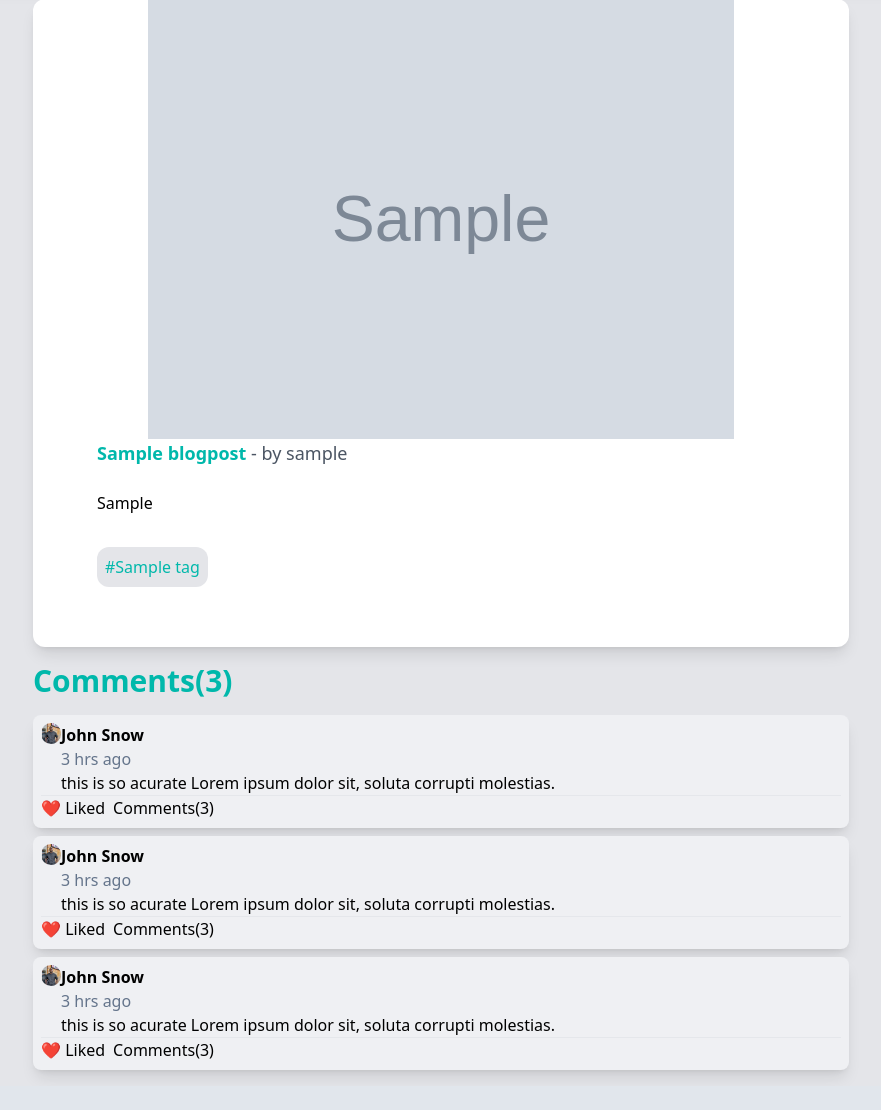
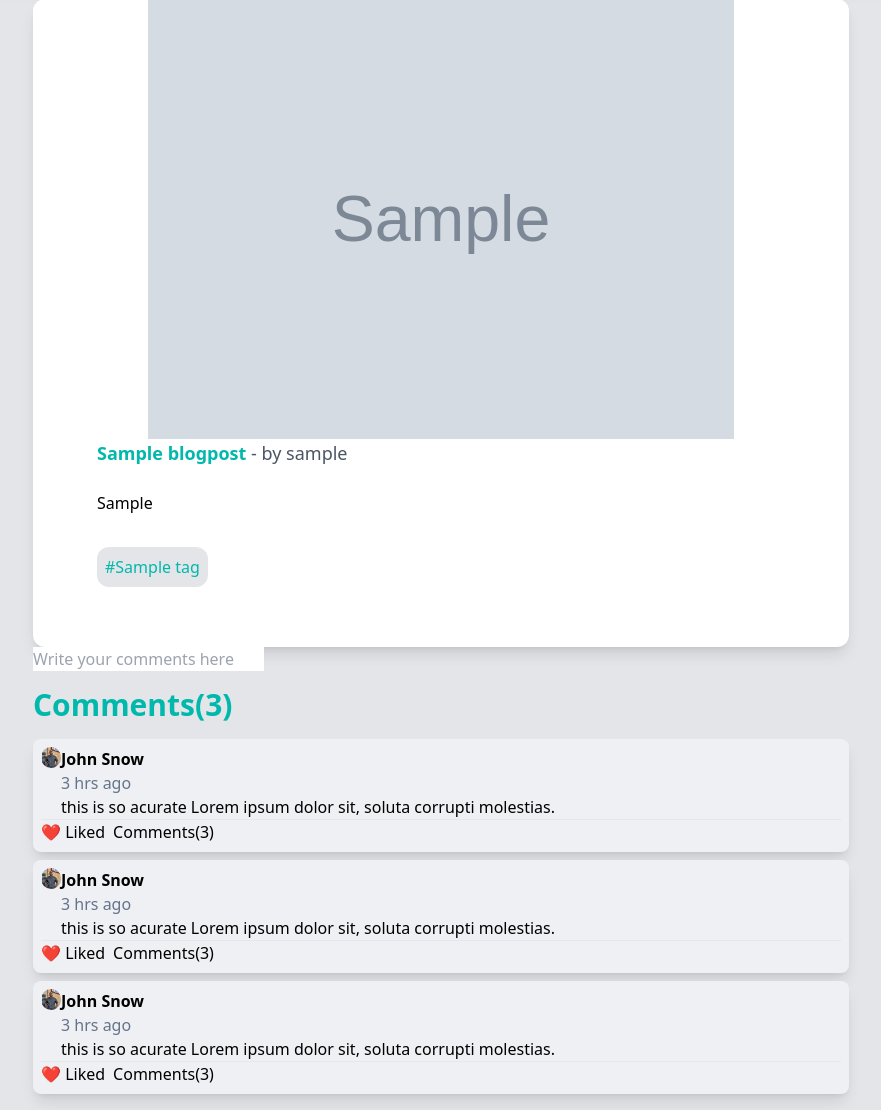
Before and after one commit to monkeyband114/ForRealblog, a Django app: page /postpage/1/ in a window 1280 px wide. Shown: the part 95-1205 px from the top of the page, without its empty margins (199-1080 px from the left). Before the commit the page ends 1174 px from the top, so only its background shows below. Run offline with Django 4.2, Linux system fonts and the light colour scheme; tables that the repository leaves empty hold one stand-in row (values such as "Sample post"); grey boxes marked "Sample" are stand-in pictures; style sheets or scripts are compiled from the project's sources.

Commit message:
modified:   base/Templates/base/postpage.html

```diff
--- a/base/Templates/base/postpage.html
+++ b/base/Templates/base/postpage.html
@@ -28,7 +28,12 @@
       </div>
     </div>
   </div>
-
+  <!-- comment here  -->
+  <div>
+    <form method="POST" action="">
+      <input type="text" name="body" placeholder="Write your comments here" />
+    </form>
+  </div>
   <!-- comment section -->
   <div>
     <div class="my-4">
```
